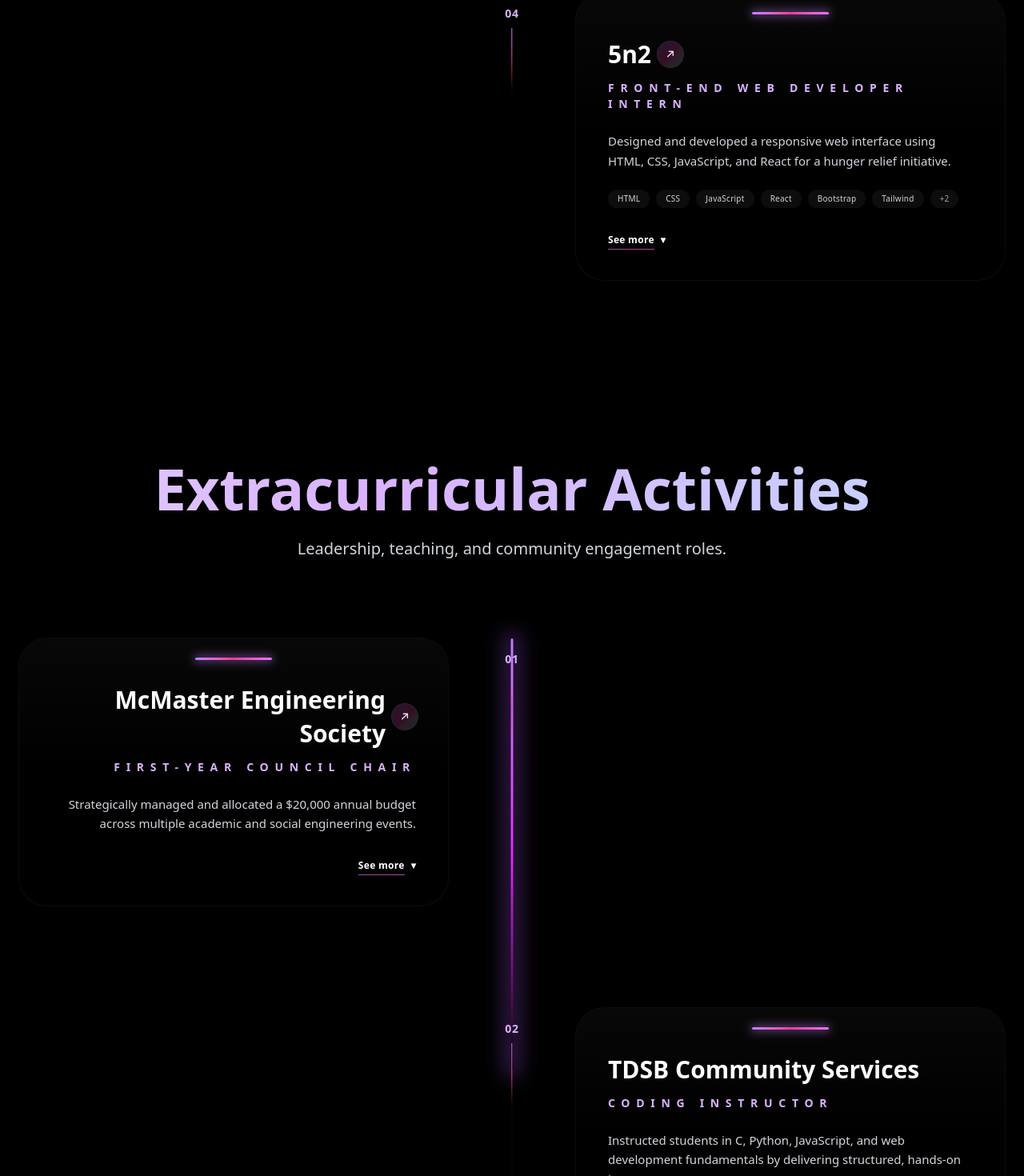
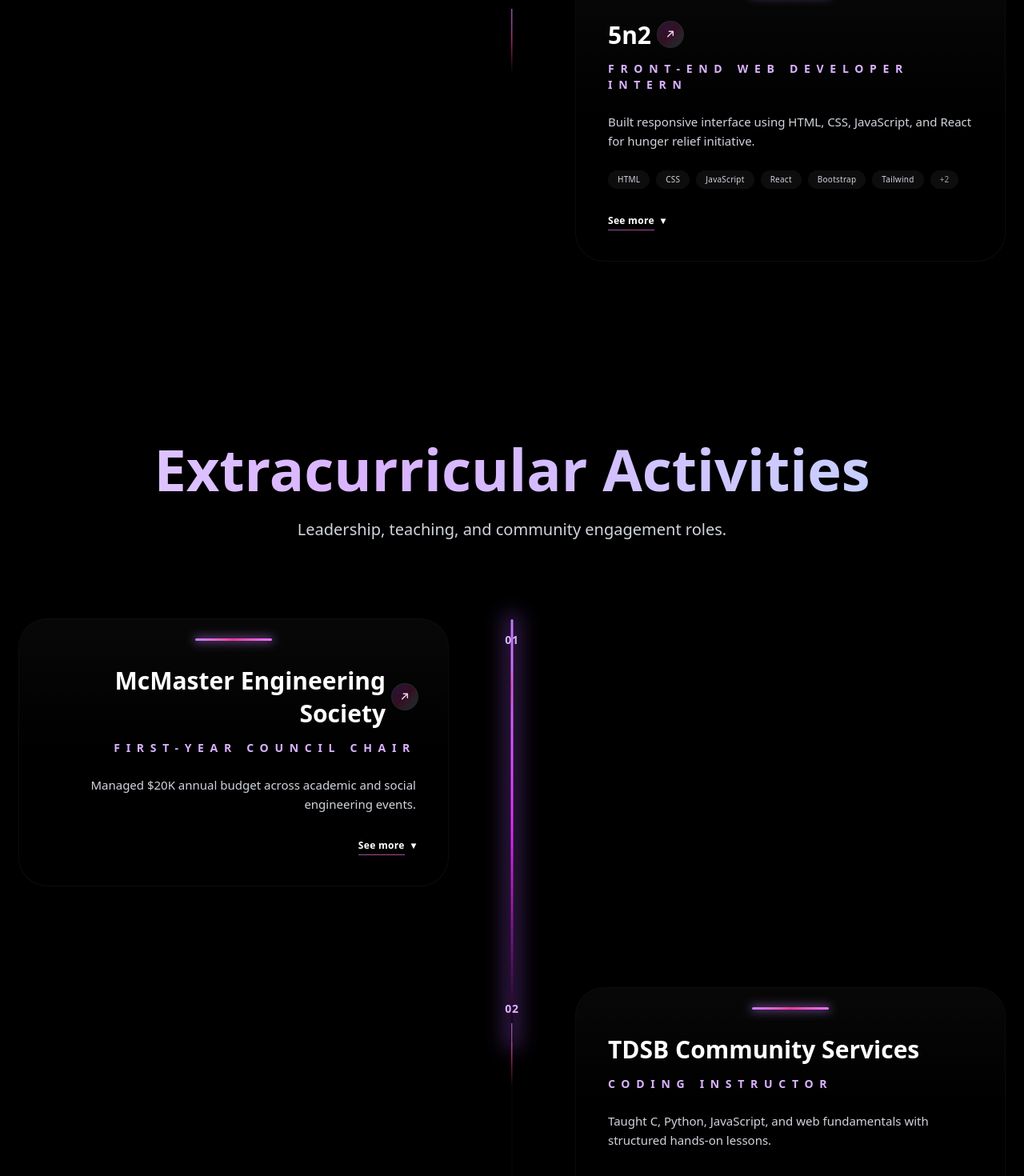
Before and after one commit to senmajur/Personal, a Next.js app: page / in a window 1280 px wide. Shown: the part 3460-4930 px from the top of the page at 80% size. Built offline with nearby package versions, Linux system fonts and the light colour scheme.

Commit message:
feat(experience): recreate component with corrected UTF-8 icons

```diff
--- a/src/components/Experience.tsx
+++ b/src/components/Experience.tsx
@@ -3,13 +3,23 @@
 import React, { useEffect, useRef, useState } from 'react'
 import TimelineSection, { TimelineItemData } from './TimelineSection'
 
-const Experience = (): React.JSX.Element => {
-  const sectionRef = useRef<HTMLDivElement>(null)
-  const [isVisible, setIsVisible] = useState(false)
-  // old interactive states removed (handled inside TimelineSection)
+// Fresh recreation with verified emojis (🛠️, 📈, 🧩, 💻, 🎯, 🧑‍🏫, 🛟)
+interface RawExperience {
+  id: string
+  year: string
+  company: string
+  position: string
+  duration: string
+  type: string
+  description: string
+  achievements: string[]
+  technologies: string[]
+  gradient: string
+  icon: string
+  url?: string
+}
 
-  // Resume-based experiences
-  const experiences = [
+const data: RawExperience[] = [
   {
     id: '01',
     year: 'May 2025 – Aug 2025',
@@ -20,8 +30,8 @@ const Experience = (): React.JSX.Element => {
     description: '',
     achievements: [
       'Automated data analysis workflows with Python and SQL, streamlining reporting on production and quality metrics.',
-        'Developed internal scripts using matplotlib to visualize engineering test data, making it easier for managers to make quick decisions.',
-        'Queried and filtered data using SQLite to identify trends (e.g., defect rates by product line, throughput analysis).'
+      'Developed internal scripts using matplotlib to visualize engineering test data for faster managerial decisions.',
+      'Queried and filtered data using SQLite to identify trends (defect rates, throughput analysis).'
     ],
     technologies: ['Python', 'SQL', 'matplotlib', 'SQLite'],
     gradient: 'from-blue-500/20 via-purple-500/20 to-pink-500/20',
@@ -37,8 +47,8 @@ const Experience = (): React.JSX.Element => {
     type: 'Internship',
     description: '',
     achievements: [
-        'Single-handedly generated over $1.56 million in ARR within 4 months through high-performance direct-to-consumer (D2C) sales.',
-        'Delivered technical product explanations in clear, accessible terms to a wide range of clients, adapting to handle objections, and develop persuasive messaging in real time, totaling 600+ closed customers during term.'
+      'Generated over $1.56M in ARR within 4 months through high-performance D2C sales.',
+      'Delivered technical product explanations adapting messaging live for 600+ closed customers.'
     ],
     technologies: [],
     gradient: 'from-green-500/20 via-teal-500/20 to-blue-500/20',
@@ -54,8 +64,8 @@ const Experience = (): React.JSX.Element => {
     type: 'Internship',
     description: '',
     achievements: [
-        'Used AutoCAD to model and tweak production layouts, helping visualize efficiency improvements.',
-        'Automated CAD scripting tools to model production layouts (equipment, product flow, etc.) and support process optimization.'
+      'Used AutoCAD to model and iterate on production layouts for efficiency insights.',
+      'Automated CAD scripting tools to model layouts and support process optimization.'
     ],
     technologies: ['AutoCAD'],
     gradient: 'from-orange-500/20 via-red-500/20 to-pink-500/20',
@@ -71,28 +81,27 @@ const Experience = (): React.JSX.Element => {
     type: 'Internship',
     description: '',
     achievements: [
-        'Designed and developed a responsive web interface using HTML, CSS, JavaScript, and React for a hunger relief initiative.',
-        'Integrated dynamic UI components using Bootstrap/Tailwind to improve user engagement and streamline donation workflows, contributing to an additional $12,000 in fundraising revenue compared to the previous year.',
-        'Implemented version control with Git/GitHub to track features and collaborate with other interns.'
+      'Built responsive interface using HTML, CSS, JavaScript, and React for hunger relief initiative.',
+      'Integrated UI components (Bootstrap/Tailwind) boosting donation flows (+$12K YoY).',
+      'Used Git/GitHub for version control and collaboration.'
     ],
     technologies: ['HTML', 'CSS', 'JavaScript', 'React', 'Bootstrap', 'Tailwind', 'Git', 'GitHub'],
     gradient: 'from-purple-500/20 via-indigo-500/20 to-blue-500/20',
-  // icon verified (5n2)
     icon: '💻',
     url: 'https://5n2.ca/'
   },
   {
     id: '05',
-      year: 'Sep 2024 - Sep 2025',
+    year: 'Sep 2024 – Sep 2025',
     company: 'McMaster Engineering Society',
     position: 'First-Year Council Chair',
     duration: 'Sep 2024 – Sep 2025',
     type: 'Leadership',
     description: '',
     achievements: [
-        'Strategically managed and allocated a $20,000 annual budget across multiple academic and social engineering events.',
-        'Represented and advocated for over 2,400 undergraduate engineering students, raising event participation by 40%+ year over year.',
-        'Chaired all council meetings, coordinating logistics and managing a team of 20+ volunteers, troubleshooting day-of issues to support student success and well-being.'
+      'Managed $20K annual budget across academic and social engineering events.',
+      'Advocated for 2,400+ engineering students increasing event participation 40% YoY.',
+      'Chaired meetings and coordinated 20+ volunteers resolving day-of event issues.'
     ],
     technologies: [],
     gradient: 'from-fuchsia-500/20 via-purple-500/20 to-indigo-500/20',
@@ -101,15 +110,15 @@ const Experience = (): React.JSX.Element => {
   },
   {
     id: '06',
-      year: 'Oct 2022 - Jun 2024',
+    year: 'Oct 2022 – Jun 2024',
     company: 'TDSB Community Services',
     position: 'Coding Instructor',
     duration: 'Oct 2022 – Jun 2024',
     type: 'Part-time',
     description: '',
     achievements: [
-        'Instructed students in C, Python, JavaScript, and web development fundamentals by delivering structured, hands-on lessons.',
-        'Developed and implemented interactive coding exercises and pair-programming sessions, teaching concepts like recursion and basic data structures & algorithms through project-based learning.'
+      'Taught C, Python, JavaScript, and web fundamentals with structured hands-on lessons.',
+      'Designed interactive coding exercises covering recursion and basic data structures.'
     ],
     technologies: [],
     gradient: 'from-teal-500/20 via-cyan-500/20 to-blue-500/20',
@@ -117,55 +126,51 @@ const Experience = (): React.JSX.Element => {
   },
   {
     id: '07',
-      year: 'Nov 2022 - Jul 2023',
+    year: 'Nov 2022 – Jul 2023',
     company: 'Toronto Pan Am Centre',
     position: 'Lifeguard',
     duration: 'Nov 2022 – Jul 2023',
     type: 'Part-time',
     description: '',
     achievements: [
-        'Received NL, Bronze Cross from the National Lifesaving Society in April of 2023 after 8+ years of competitive swimming.',
-        'Responded quickly and effectively to emergencies, administering first aid and CPR as needed, resulting in 0 fatalities during tenure.'
+      'Earned NL & Bronze Cross after 8+ years competitive swimming (Apr 2023).',
+      'Responded to emergencies with first aid & CPR resulting in 0 fatalities.'
     ],
     technologies: [],
     gradient: 'from-sky-500/20 via-blue-500/20 to-indigo-500/20',
-  // icon verified (Lifeguard)
     icon: '🛟'
   }
 ]
 
+const Experience = (): React.JSX.Element => {
+  const sectionRef = useRef<HTMLDivElement>(null)
+  const [hasIntersected, setHasIntersected] = useState(false)
+
   useEffect(() => {
     const observer = new IntersectionObserver(
       ([entry]) => {
-        if (entry.isIntersecting) {
-          setIsVisible(true)
-        }
+        if (entry.isIntersecting) setHasIntersected(true)
       },
-      { threshold: 0.2 }
+      { threshold: 0.15 }
     )
-
-    if (sectionRef.current) {
-      observer.observe(sectionRef.current)
-    }
-
+    if (sectionRef.current) observer.observe(sectionRef.current)
     return () => observer.disconnect()
   }, [])
 
-  // Partition arrays
-  const professionalExperiences = experiences.filter(e => ['IPEX', 'Cogeco', '5n2'].includes(e.company))
-  const extracurricularExperiences = experiences.filter(e => ['McMaster Engineering Society', 'TDSB Community Services', 'Toronto Pan Am Centre'].includes(e.company))
+  const professional = data.filter(d => ['IPEX', 'Cogeco', '5n2'].includes(d.company))
+  const extracurricular = data.filter(d => ['McMaster Engineering Society', 'TDSB Community Services', 'Toronto Pan Am Centre'].includes(d.company))
 
-  const mapToTimelineItems = (arr: typeof experiences): TimelineItemData[] =>
-    arr.map((e, idx) => ({
-      id: e.id,
-      company: e.company,
-      position: e.position,
+  const toItems = (arr: RawExperience[]): TimelineItemData[] =>
+    arr.map((d, idx) => ({
+      id: d.id,
+      company: d.company,
+      position: d.position,
       number: idx + 1,
-      description: e.description,
-      achievements: e.achievements,
-      technologies: e.technologies,
-  icon: e.icon,
-  url: (e as any).url
+      description: d.description,
+      achievements: d.achievements,
+      technologies: d.technologies,
+      icon: d.icon,
+      url: d.url
     }))
 
   return (
@@ -174,15 +179,16 @@ const Experience = (): React.JSX.Element => {
         id="experience"
         heading="Professional Experiences"
         subheading="Engineering, software, and technical impact roles."
-        items={mapToTimelineItems(professionalExperiences)}
+        items={toItems(professional)}
       />
       <TimelineSection
         id="activities"
         heading="Extracurricular Activities"
         subheading="Leadership, teaching, and community engagement roles."
-        items={mapToTimelineItems(extracurricularExperiences)}
+        items={toItems(extracurricular)}
       />
     </div>
   )
 }
+
 export default Experience
```
Lines whose indentation alone changed are shown as unchanged.
